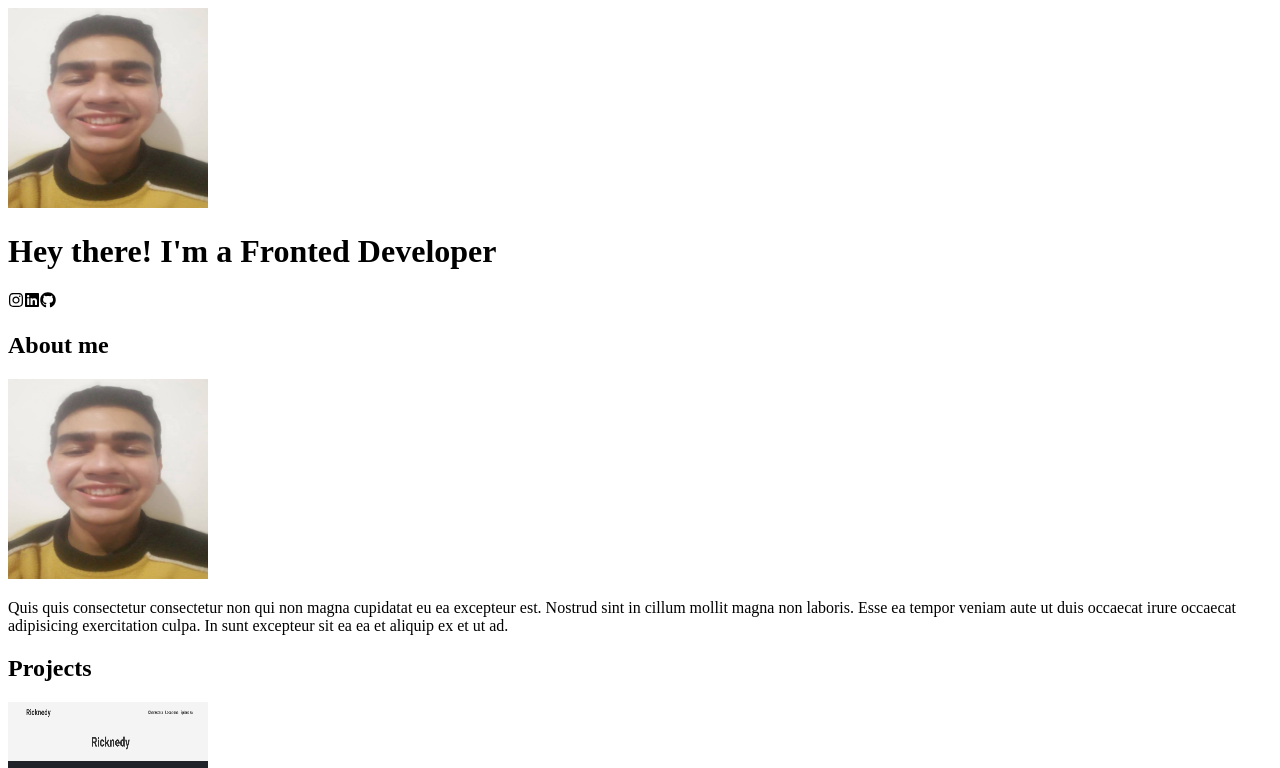
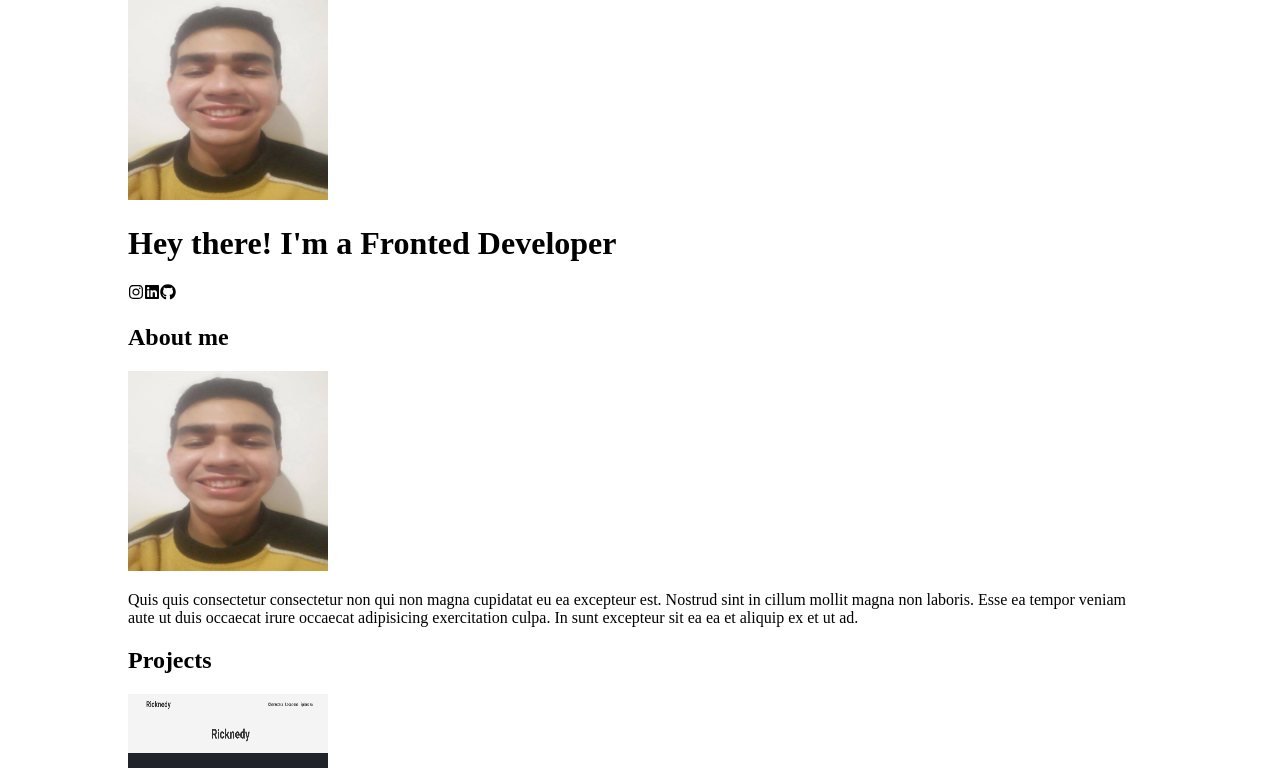
Before and after one commit to plumreiss/angelpadrino, a Next.js app: page / in a window 1280 px wide. Shown: the top 768 px of the page. Built offline with nearby package versions, Linux system fonts and the light colour scheme.

Commit message:
feat: center content

```diff
--- /dev/null
+++ b/src/pages/_app.js
@@ -0,0 +1,10 @@
+import { GlobalStyles } from "../styles/GlobalStyles";
+
+export default function MyApp({ Component, pageProps }) {
+  return (
+    <>
+      <GlobalStyles />
+      <Component {...pageProps} />
+    </>
+  );
+}
--- /dev/null
+++ b/src/styles/GlobalStyles.js
@@ -0,0 +1,17 @@
+import { createGlobalStyle } from "styled-components";
+
+export const GlobalStyles = createGlobalStyle`
+html, body {
+margin: 0;
+padding: 0;
+}
+
+body {
+  margin: 0 auto;
+  max-width: 80%;
+}
+
+*, *::after, *::before {
+box-sizing: border-box;
+}
+`;
```
